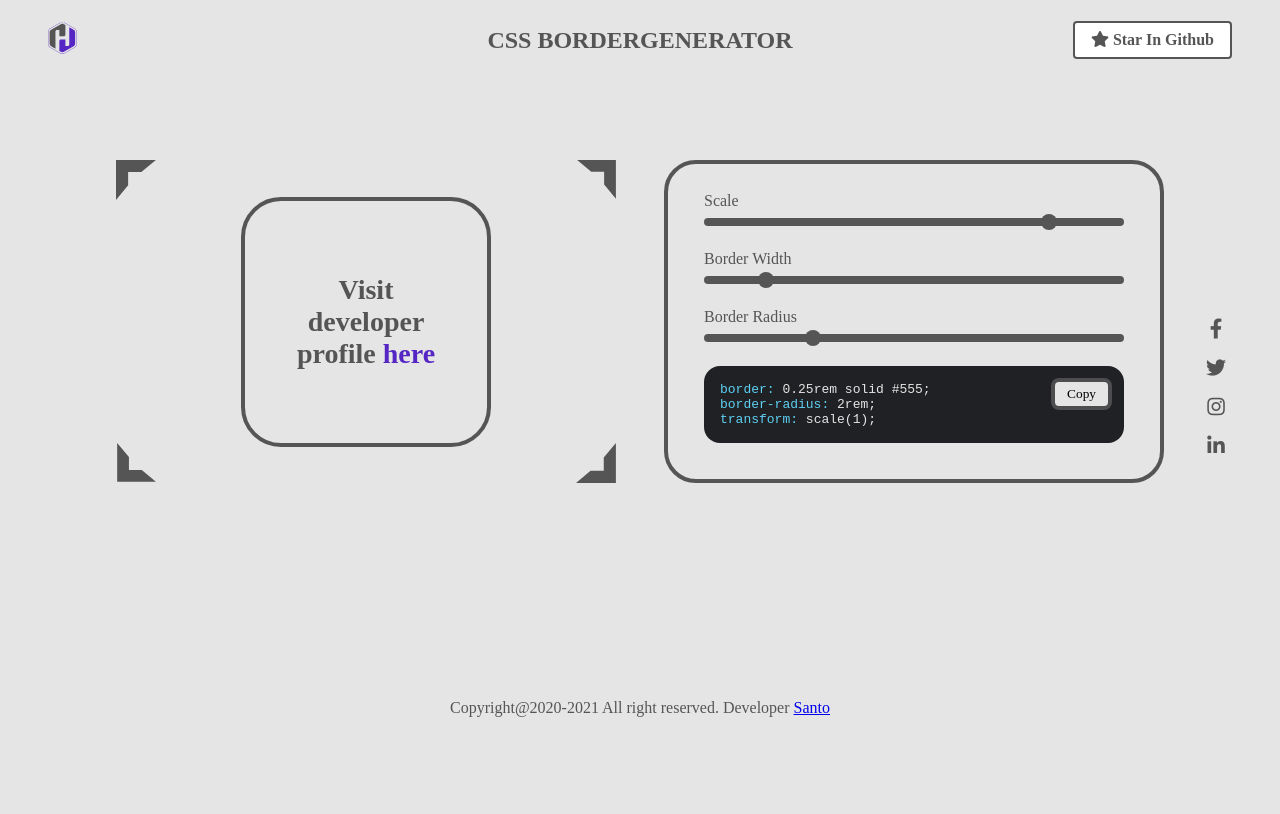
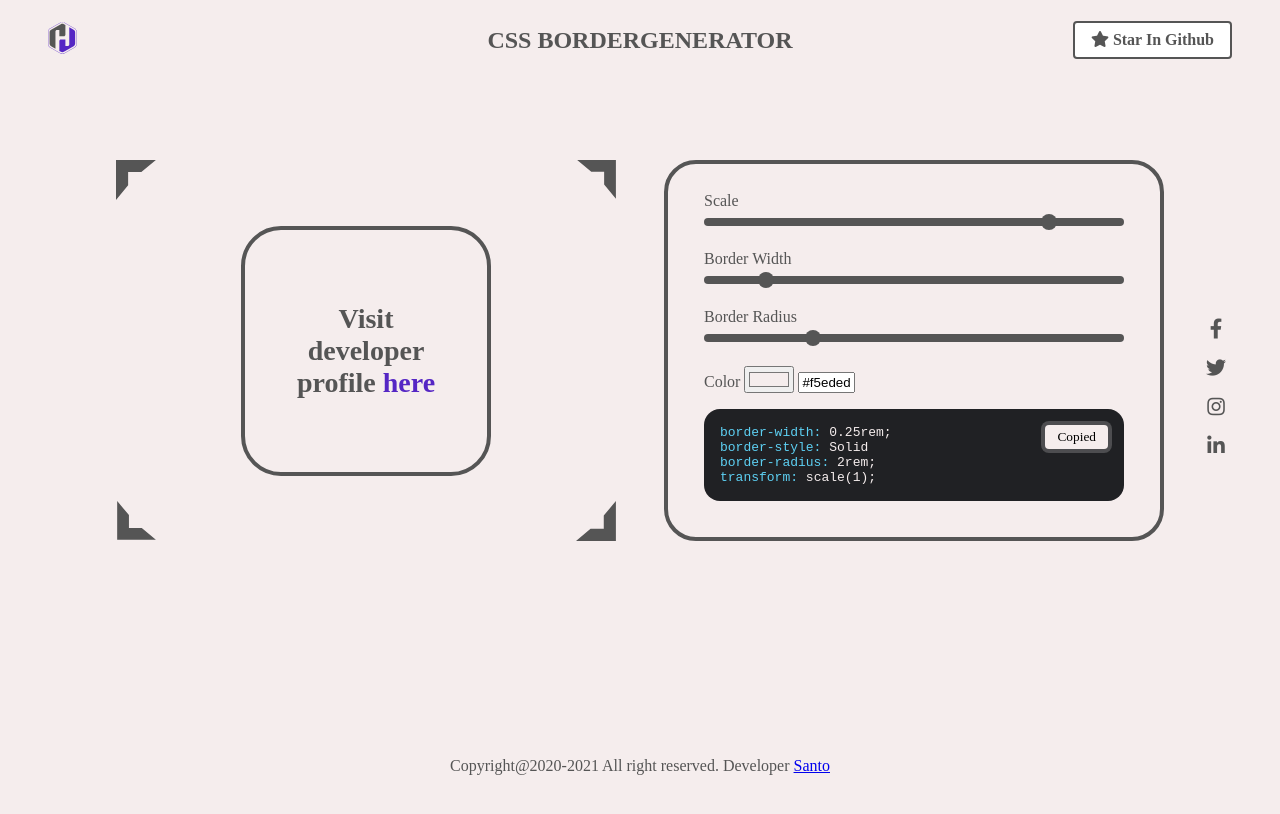
Before and after one commit to santokhan/css-border-generator, a plain HTML site: page index.html in a window 1280 px wide. Both pictures are taken after a click on the button "Copy". Drawn offline with Linux system fonts and the light colour scheme.

Commit message:
input color

```diff
--- a/css/style.css
+++ b/css/style.css
@@ -1,7 +1,7 @@
 @charset "UTF-8";
 /* ____________________Global____________________ */
 :root {
-  --theme-bg: #e5e5e5;
+  --theme-bg: #f5eded;
   --theme-color: #555555;
   --brand-blue: #5526c4;
   --default-font: "Poppins", san-sherif;
--- a/index.html
+++ b/index.html
@@ -63,9 +63,6 @@
                         <svg viewBox="0 0 34 33" fill="none" xmlns="http://www.w3.org/2000/svg">
                             <path class="stroke" d="M0.992188 32.918L0.992186 0.0078125L10.9922 12L10.9922 22.918L21.9102 22.918L33.918 32.918L0.992188 32.918Z" fill="black" />
                         </svg>
-                        <!-- <svg width="100%" viewBox="0 0 48 48" fill="none" xmlns="http://www.w3.org/2000/svg">
-                            <path class="stroke" d="M42 42L38 42C20.3269 42 6 27.6731 6 10L6 6" stroke="black" stroke-width="12" stroke-linecap="round" />
-                        </svg> -->
                     </div>
                 </div>
             </div>
@@ -85,20 +82,31 @@
                             <label for="scale">Border Radius</label>
                             <input id="borderRadius" type="range" min="0" max="100" value="25">
                         </div>
-                        <div class="form__group border__sides none">
+                        <div class="form__group">
+                            <div class="d-flex">
+                                <label for="color">Color</label>
+                                <input type="color" value="#f5eded" id="inputColor">
+                                <input type="text" size="4" id="colorCode">
+                            </div>
+                        </div>
+                        <!-- <div class="form__group border__sides none">
                             <button type="button" class="btn__style" value="all">All</button>
-                            <button type="button" class="btn__style" value="top">Top</button>
+                            <button type="button" class="btn__style" value="top">Groove</button>
                             <button type="button" class="btn__style" value="right">Right</button>
                             <button type="button" class="btn__style" value="bottom">Bottom</button>
                             <button type="button" class="btn__style" value="left">Left</button>
-                        </div>
+                        </div> -->
                     </form>
 
                     <div class="code__box" title="CSS Code">
                         <code class="css">
                             <div>
-                                <span class="property">border:</span>
+                                <span class="property">border-width:</span>
                                 <span class="value" id="borderValue">0.5rem solid #555555</span>
+                            </div>
+                            <div>
+                                <span class="property">border-style:</span>
+                                <span class="value" id="borderStyle">Solid</span>
                             </div>
                             <div>
                                 <span class="property">border-radius:</span>
--- a/js/app.js
+++ b/js/app.js
@@ -2,7 +2,7 @@ let newCSS = { borderRadius: "2rem" };
 
 (function () {
     /** Define variable */
-    let cssValue = `0.25rem solid #555`;
+    let cssValue = `0.25rem`;
     let customCorner = false;
     let cssTransform = `scale(1)`;
 
@@ -27,9 +27,9 @@ let newCSS = { borderRadius: "2rem" };
 
     function widthFunc() {
         scaleInRem = borderWidth.value / 16;
-        cssValue = `${scaleInRem}rem solid #555`
+        cssValue = `${scaleInRem}rem`
         //console.log(cssValue);
-        box.style.border = cssValue;
+        box.style.borderWidth = cssValue;
         generatedCode();
     }
 
@@ -81,7 +81,44 @@ let newCSS = { borderRadius: "2rem" };
     } generatedCode();
 
     let allCSS = `border: ${cssValue}; border-radius: ${newCSS.borderRadius}; transform: ${cssTransform};`;
-    document.querySelector("#copyCSS").addEventListener("click", function () {
+    const btnCopy = document.querySelector("#copyCSS");
+    btnCopy.addEventListener("click", function () {
         navigator.clipboard.writeText(allCSS);//console.log(allCSS);
+        btnCopy.innerHTML = "Copied";
     });
 })();
+
+{
+    function inputColor() {
+        const color = document.querySelector("#inputColor");
+        const custom = document.querySelector("#colorCode");
+        const box = document.querySelector("#box");
+        const valueBox = document.querySelector("#valueBox");
+
+        function setColor(color) {
+            box.style.borderColor = color;
+            valueBox.style.borderColor = color;
+        }
+
+        /* Default Call */
+        custom.setAttribute("value", color.value);
+
+        function onInput() {
+            custom.setAttribute("value", color.value);
+            setColor(color.value);
+        }
+        color.addEventListener("input", onInput);
+
+        function customCode() {
+            if (custom.value.length === 7) {
+                color.setAttribute("value", custom.value);
+                setColor(custom.value);
+            } else {
+                custom.setAttribute("value", color.value);
+                setColor(color.value);
+            }
+            //console.log(custom.value.length);
+        }
+        custom.addEventListener("input", customCode)
+    } inputColor();
+}
```
